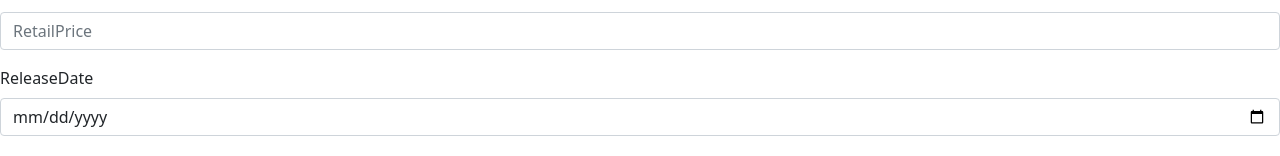
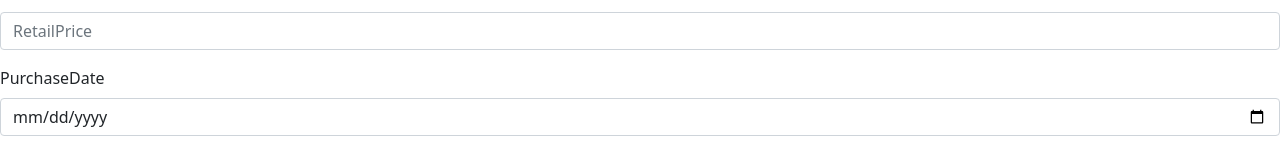
Before and after one commit to jaypetty/Shoeholic, a React (Create React App) app in the folder Shoeholic/client/: page /shoes/newShoe in a window 1280 px wide. Shown: the part 192-348 px from the top of the page. Built offline with nearby package versions, Linux system fonts and the light colour scheme; no server answers; sample sign-in values are in the browser's storage.

Commit message:
adding a shoe works

```diff
--- a/Shoeholic/client/src/components/shoes/ShoeForm.js
+++ b/Shoeholic/client/src/components/shoes/ShoeForm.js
@@ -69,7 +69,7 @@ const ShoeForm = () => {
                 />
             </FormGroup>
             <FormGroup>
-                <Label for="purchaseDate">ReleaseDate</Label>
+                <Label for="purchaseDate">PurchaseDate</Label>
                 <Input
                 type="date"
                 name="purchaseDate"
```
